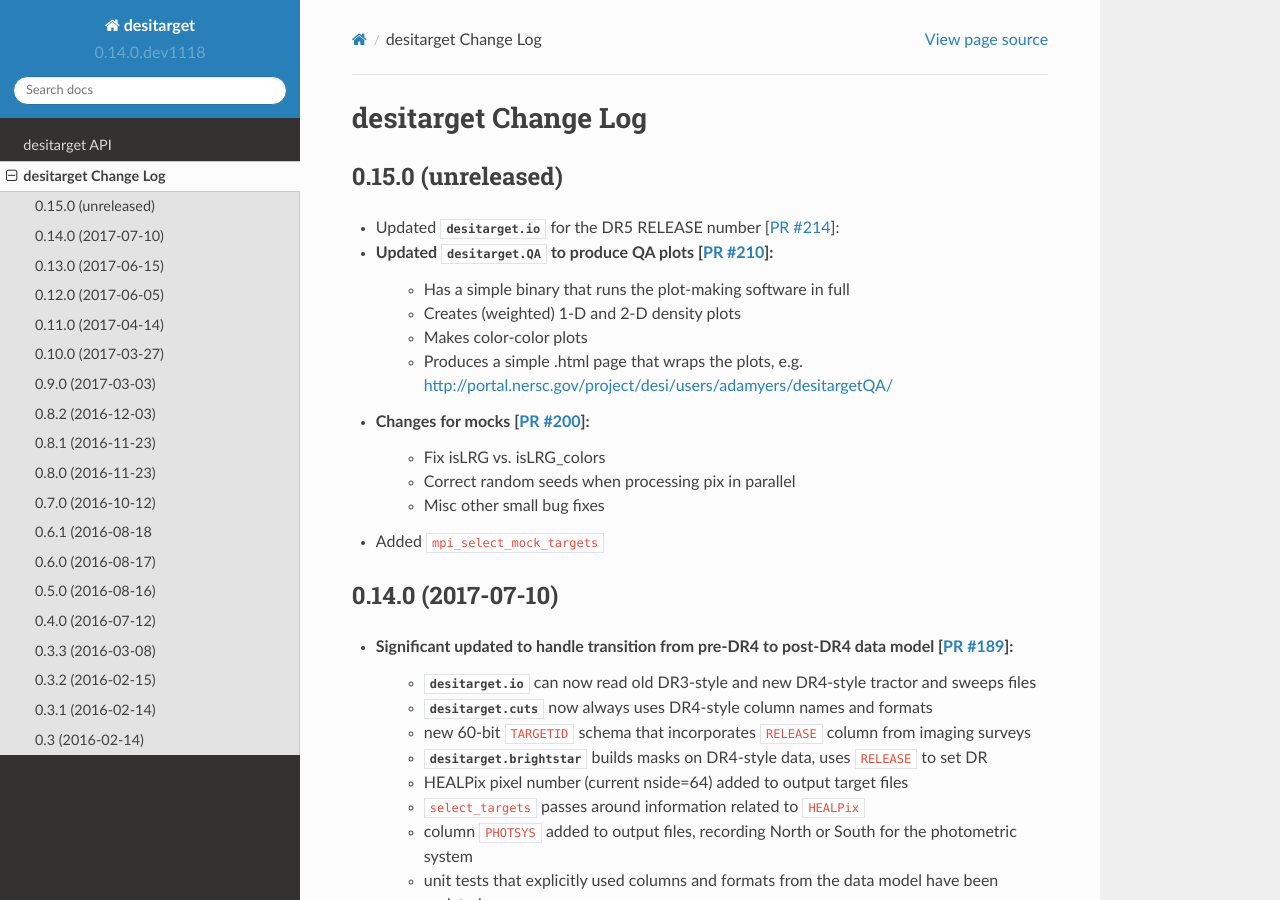
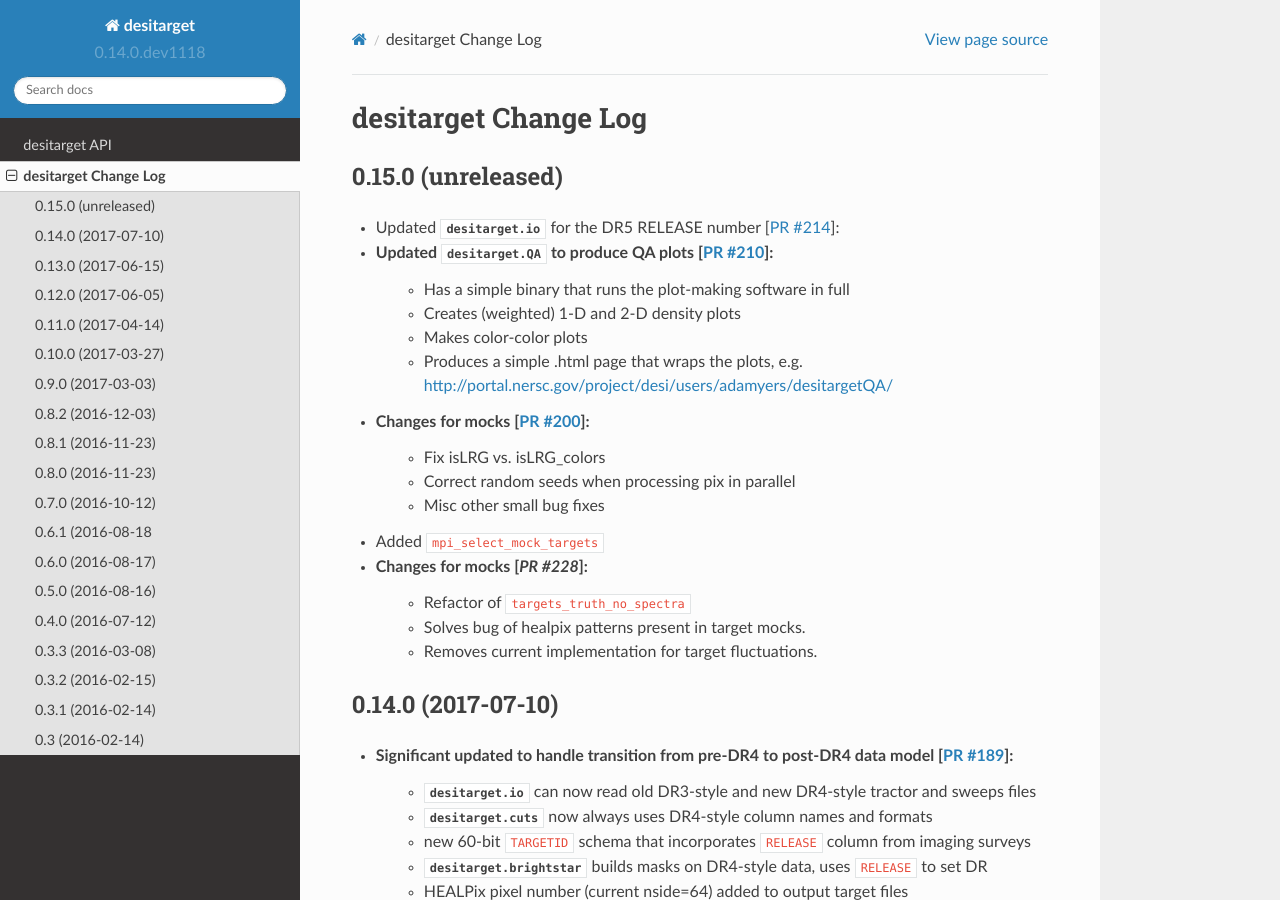
Before and after one commit to desihub/desitarget, a Sphinx documentation site: the page built from doc/changes.rst, in a window 1280 px wide and 900 px high. Built offline with Sphinx 7.4.7 and the Read the Docs theme 2.0.0, drawn with Linux system fonts in a browser that asks for light colours.

Commit message:
updated changes.rst

```diff
--- a/doc/changes.rst
+++ b/doc/changes.rst
@@ -17,11 +17,15 @@ desitarget Change Log
    * Correct random seeds when processing pix in parallel
    * Misc other small bug fixes
 * Added ``mpi_select_mock_targets``
-
+* Changes for mocks [`PR #228`]:
+   * Refactor of ``targets_truth_no_spectra``
+   * Solves bug of healpix patterns present in target mocks.
+   * Removes current implementation for target fluctuations.
 
 .. _`PR #200`: https://github.com/desihub/desitarget/pull/200
 .. _`PR #210`: https://github.com/desihub/desitarget/pull/210
 .. _`PR #214`: https://github.com/desihub/desitarget/pull/214
+.. _`PR #228`: https://github.com/desihub/desitarget/pull/228
 
 0.14.0 (2017-07-10)
 -------------------
```
